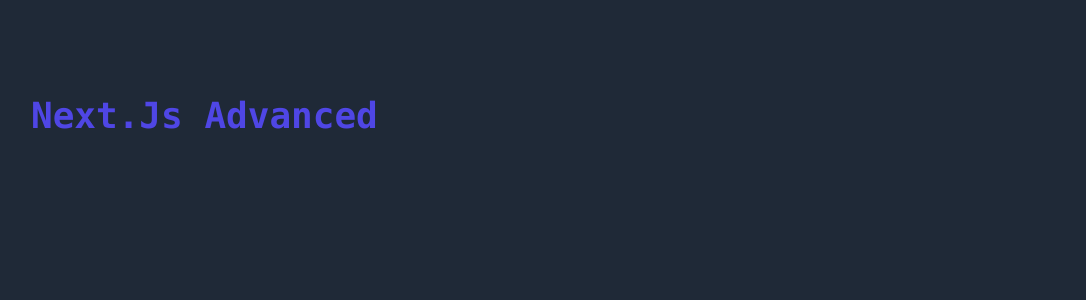
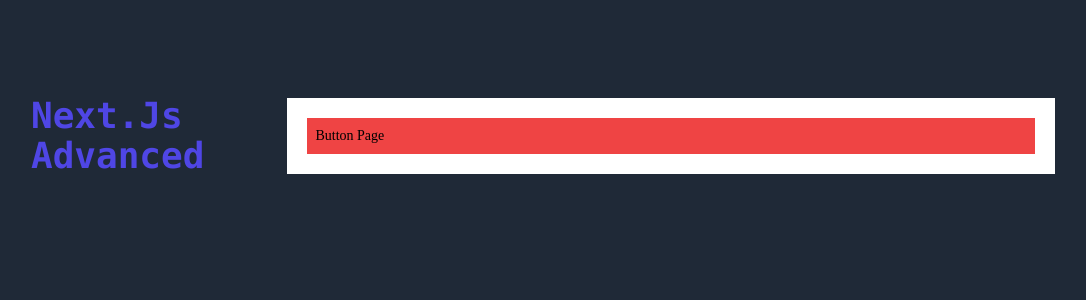
Before and after one commit to hasanashrafi/advanced-next, a Next.js app: page / in a window 1280 px wide. Shown: the top 300 px of the page, without its empty margins (97-1183 px from the left). Built offline with nearby package versions, Linux system fonts and the light colour scheme.

Commit message:
added page component

```diff
--- a/pages/index.js
+++ b/pages/index.js
@@ -1,3 +1,4 @@
+import Page from "@/components/templates/Page";
 import Head from "next/head";
 
 
@@ -11,6 +12,7 @@
       </Head>
       <div className="z-10 max-w-5xl w-full items-center justify-between  text-sm lg:flex">
         <h1 className="text-indigo-600 text-4xl font-semibold font-mono">Next.Js Advanced </h1>
+        <Page />
       </div>
     </main>
   );
```
